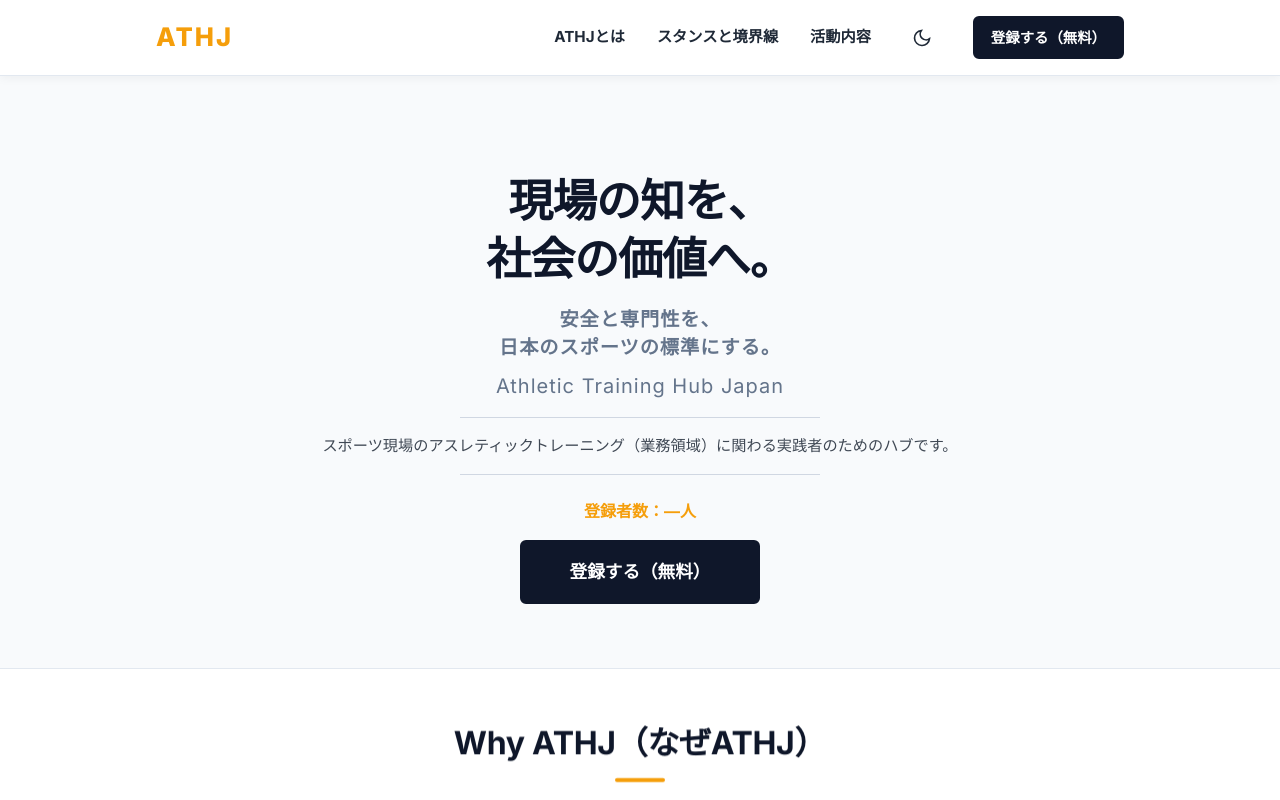
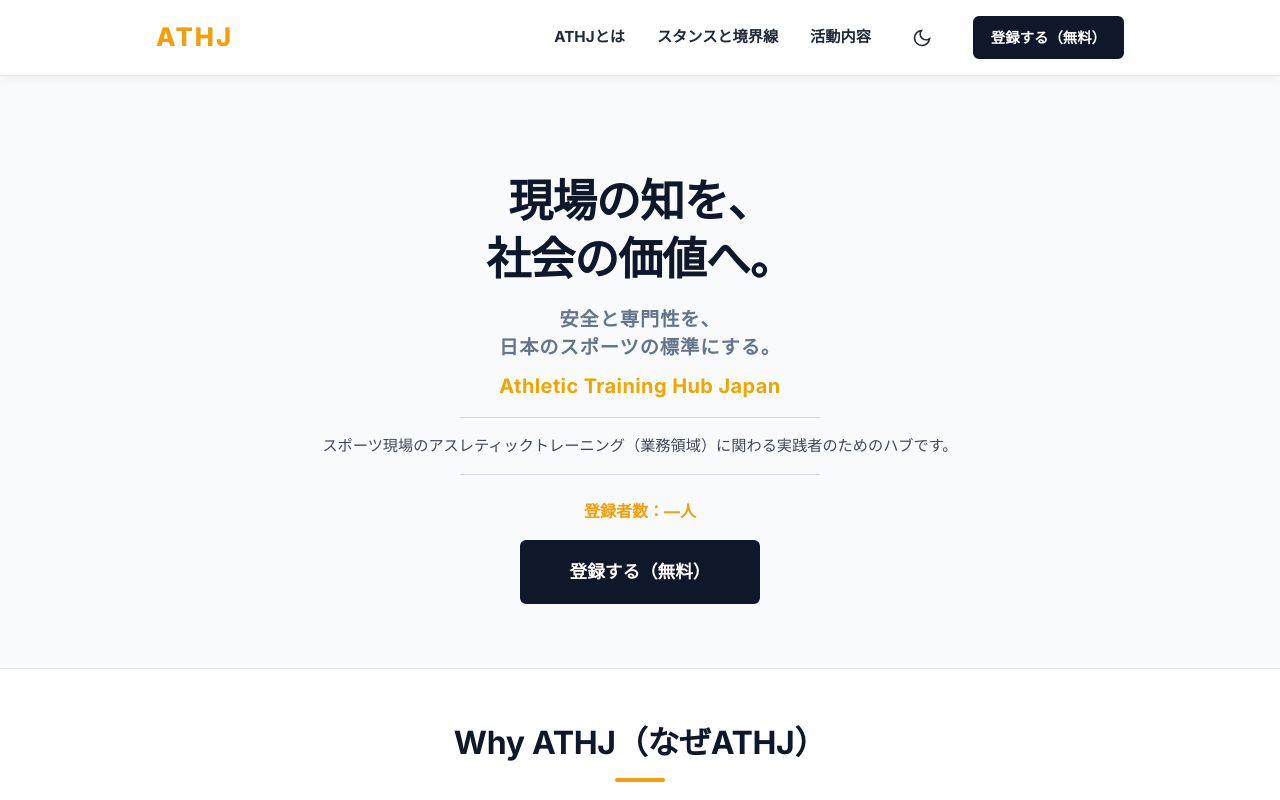
Before and after one commit to ATHJ11/ATHJ-site, a plain HTML site: page athj/index.html in a window 1280 px wide. Shown: the top 800 px of the page. Drawn offline with Linux system fonts and the light colour scheme; no server answers.

Commit message:
Add files via upload

```diff
--- a/athj/index.html
+++ b/athj/index.html
@@ -186,7 +186,7 @@
                 <h2 class="tagline">現場の知を、<br class="mobile-br">社会の価値へ。</h2>
                 <p class="hero-sub" style="font-size: 1.2rem; font-weight: bold; line-height: 1.5;">安全と専門性を、<br
                         class="mobile-br">日本のスポーツの標準にする。</p>
-                <p class="hero-sub mt-2">Athletic Training Hub Japan</p>
+                <p class="hero-sub mt-2 hero-brand">Athletic Training Hub Japan</p>
                 <hr class="hero-divider">
                 <p class="hero-subcopy">
                     スポーツ現場のアスレティックトレーニング（業務領域）に関わる実践者のためのハブです。
--- a/athj/styles.css
+++ b/athj/styles.css
@@ -800,6 +800,13 @@ body.dark-mode .chk,
   opacity: 1 !important;
 }
 
+/* Hero brand styling for English site title */
+.hero-brand{
+  color: #f0a500;
+  font-weight: 600;
+  letter-spacing: .02em;
+}
+
 @media (prefers-color-scheme: dark) {
   .stance-card {
     background: #ffffff !important;
```
